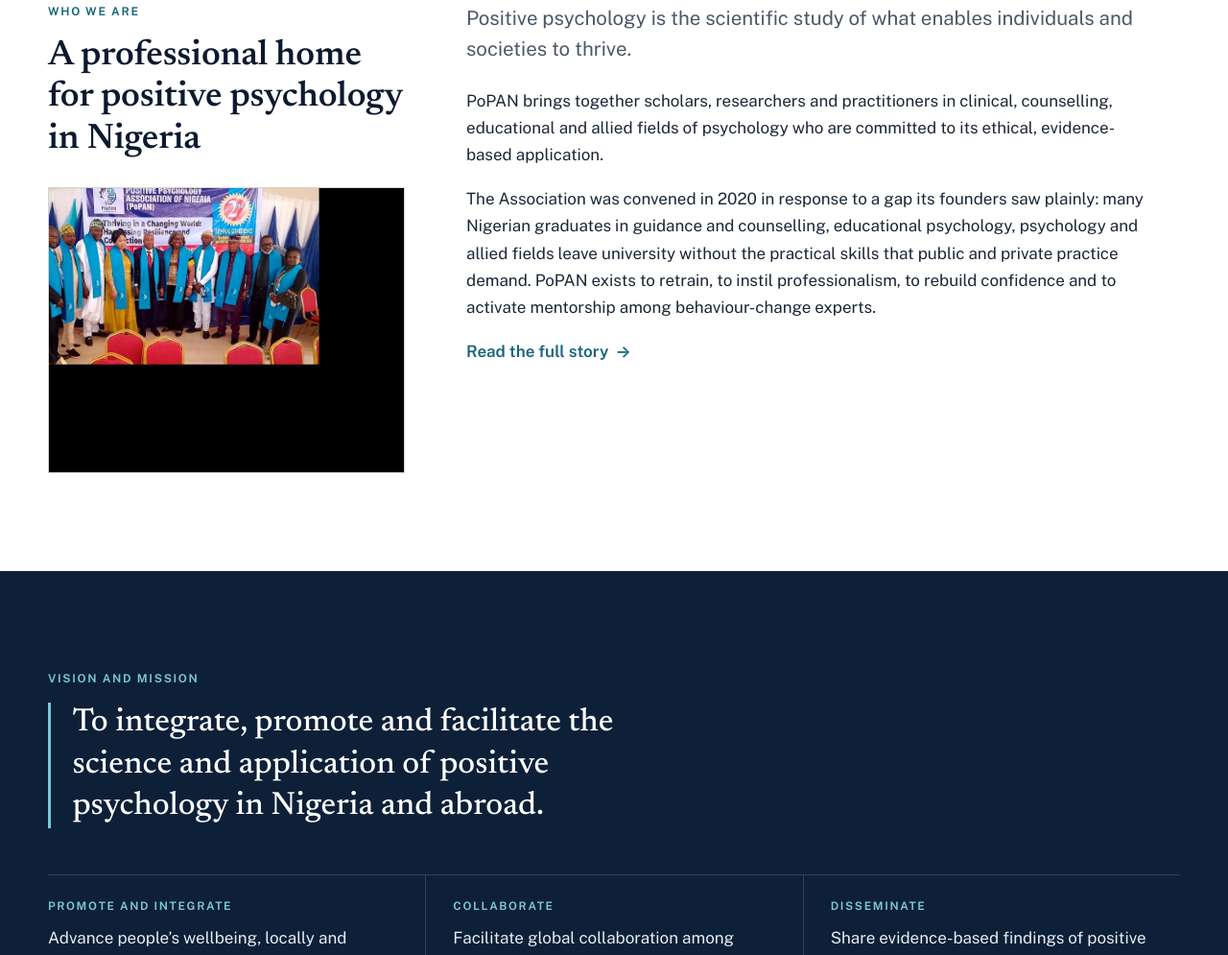
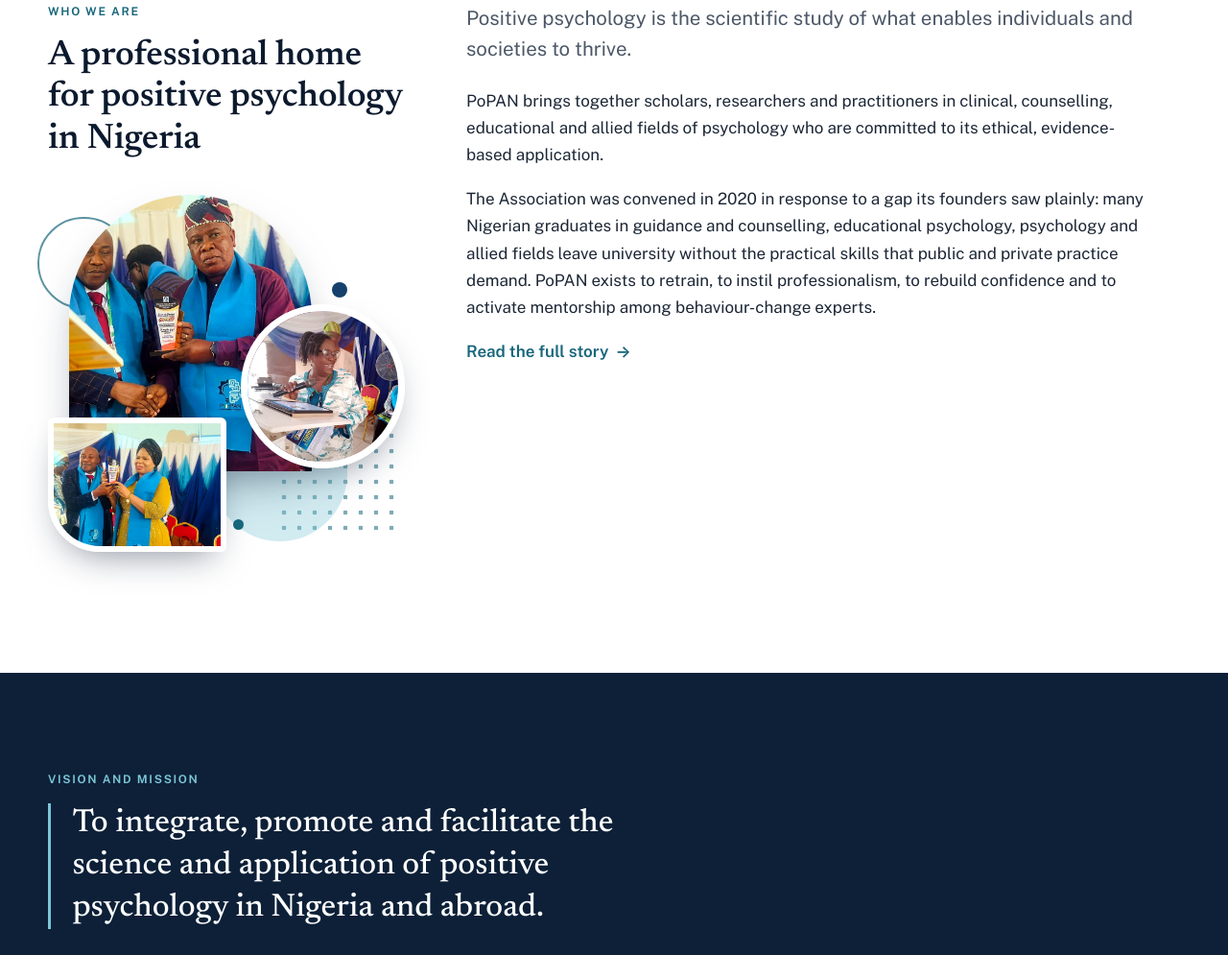
Before and after one commit to amazinernest/positivepsychology, a plain HTML site: page index.html in a window 1280 px wide. Shown: the part 1134-2129 px from the top of the page at 96% size. Drawn offline with Linux system fonts and the light colour scheme.

Commit message:
Redesign Who we are image as a shaped photo collage with dots
Co-Authored-By: Claude Sonnet 5.5 <noreply@anthropic.com>
Claude-Session: https://claude.ai/code/session_01M6WQLokXVHRzYhUCvoNRhE

```diff
--- a/css/style.css
+++ b/css/style.css
@@ -602,3 +602,17 @@ html:not(.js) [data-reveal]{opacity:1;transform:none}
 .photo-strip{display:grid;grid-template-columns:repeat(3,minmax(0,1fr));gap:.6rem;margin-top:1.5rem}
 .photo-strip img{width:100%;aspect-ratio:4/3;object-fit:cover;border-radius:var(--radius);display:block}
 @media (max-width:600px){.photo-strip{grid-template-columns:repeat(2,minmax(0,1fr))}}
+
+/* Home collage: photos in shapes with decorative dots */
+.collage{position:relative;margin:2.25rem 0 1rem;aspect-ratio:1/1.02;max-width:520px}
+.collage img{position:absolute;object-fit:cover;display:block}
+.collage__main{left:6%;top:0;width:68%;height:76%;object-position:52% 25%;border-radius:999px 999px 6px 6px;box-shadow:0 22px 48px -18px rgba(13,32,56,.55)}
+.collage__circle{right:0;top:30%;width:46%;aspect-ratio:1;height:auto;border-radius:50%;border:7px solid var(--paper,#fff);box-shadow:0 16px 36px -14px rgba(13,32,56,.5);z-index:2}
+.collage__small{left:0;bottom:2%;width:50%;aspect-ratio:4/3;height:auto;border-radius:6px 6px 6px 54px;border:6px solid var(--paper,#fff);box-shadow:0 16px 36px -14px rgba(13,32,56,.5);z-index:2}
+.collage__dots{position:absolute;right:2%;bottom:6%;width:34%;height:30%;background-image:radial-gradient(var(--teal) 2.2px,transparent 2.6px);background-size:16px 16px;opacity:.55}
+.collage__ring{position:absolute;left:-3%;top:6%;width:26%;aspect-ratio:1;border:2px solid var(--teal);border-radius:50%;opacity:.7}
+.collage__blob{position:absolute;left:46%;top:58%;width:38%;aspect-ratio:1;background:var(--teal-light);border-radius:50%;opacity:.35;z-index:0}
+.collage__spark{position:absolute;border-radius:50%;z-index:3}
+.collage__spark--a{width:16px;height:16px;background:var(--blue);right:16%;top:24%}
+.collage__spark--b{width:11px;height:11px;background:var(--teal);left:52%;bottom:8%}
+@media (max-width:900px){.collage{display:none}}
--- a/index.html
+++ b/index.html
@@ -69,7 +69,16 @@
     <div class="split__head" data-reveal>
       <span class="eyebrow">Who we are</span>
       <h2>A professional home for positive psychology in Nigeria</h2>
-      <figure class="figure"><img src="assets/img/photos/intro.jpg" width="900" height="720" alt="Organisers and guests in PoPAN scarves gathered before the 2nd Biennial Conference banner" loading="lazy"></figure>
+      <div class="collage" aria-hidden="false" role="group" aria-label="Photographs from PoPAN conferences">
+        <span class="collage__dots" aria-hidden="true"></span>
+        <span class="collage__ring" aria-hidden="true"></span>
+        <span class="collage__blob" aria-hidden="true"></span>
+        <img class="collage__main" src="assets/img/gallery/2025/pp-08.jpg" width="1280" height="960" alt="Two guests in PoPAN scarves shaking hands while holding a commemorative plaque" loading="lazy">
+        <img class="collage__circle" src="assets/img/gallery/2025/pp-15.jpg" width="1040" height="780" alt="A delegate speaking at the lectern" loading="lazy">
+        <img class="collage__small" src="assets/img/gallery/2025/pp-10.jpg" width="1040" height="780" alt="A guest receiving a plaque" loading="lazy">
+        <span class="collage__spark collage__spark--a" aria-hidden="true"></span>
+        <span class="collage__spark collage__spark--b" aria-hidden="true"></span>
+      </div>
     </div>
     <div class="prose" data-reveal>
       <p class="lead">Positive psychology is the scientific study of what enables individuals and societies to thrive.</p>
```
